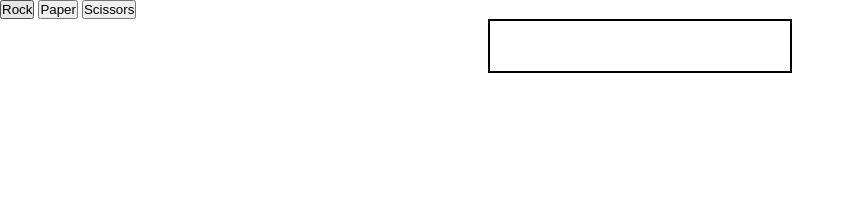
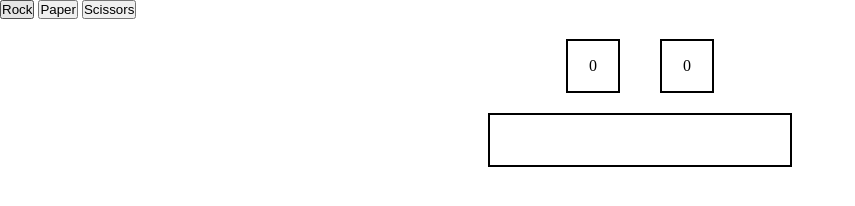
Before and after one commit to CaiaFra/RockPaperScissors, a plain HTML site: page index.html in a window 1280 px wide. Shown: the whole page, without its empty margins (0-855 px from the left). Drawn offline with Linux system fonts and the light colour scheme.

Commit message:
Added divs to display the score. Logic for the score finished

```diff
--- a/index.html
+++ b/index.html
@@ -13,6 +13,11 @@
         <button class="paper">Paper</button>
         <button class="scissors">Scissors</button>
 
+        <div class="container">
+            <div class="player-score">0</div>
+            <div class="computer-score">0</div>
+        </div>
+
         <div class="result"></div>
     </body>
 </html>
--- a/main.js
+++ b/main.js
@@ -1,3 +1,7 @@
+// Initializing the game
+let computerScore = 0;
+let playerScore = 0;
+
 function computerPlay() {
   let randomNumber = Math.floor(Math.random() * 3);
   if (randomNumber === 0) {
@@ -32,16 +36,6 @@ function playRound(playerSelection, computerSelection) {
 		return "Tie";
 }
 
-
-function game() {
-  for (let i = 0; i < 5; i++) {
-    let computerSelection = computerPlay();
-    let playerSelection = playerPlay();
-
-    console.log(playRound(playerSelection,computerSelection));
-  }
-}
-
 window.addEventListener('click', (e) => {
   let playerSelection = e.target.className;
 
@@ -51,10 +45,14 @@ window.addEventListener('click', (e) => {
 
   let result = playRound(playerSelection, computerSelection);
 
+  if (result === "Computer Wins") computerScore++;
+  if (result === "Player Wins") playerScore++;
+
   const div = document.querySelector('.result');
   div.style.textAlign = "center";
   div.style.margin = "auto";
+
+  if (playerScore === 5) result = "You won against the computer!";
+  if (computerScore === 5) result = "The computer won against you!";
   div.textContent = result;
-})
-
-// game();
+});
--- a/style.css
+++ b/style.css
@@ -8,4 +8,22 @@
   height: 50px;
   width: 300px;
   margin: auto;
+  display: flex;
+  align-items: center;
+  justify-content: center;
 }
+
+.container {
+  display: flex;
+  justify-content: center;
+}
+
+.computer-score, .player-score {
+  border: 2px black solid;
+  width: 50px;
+  height: 50px;
+  display: flex;
+  justify-content: center;
+  align-items: center;
+  margin: 20px;
+}
```
